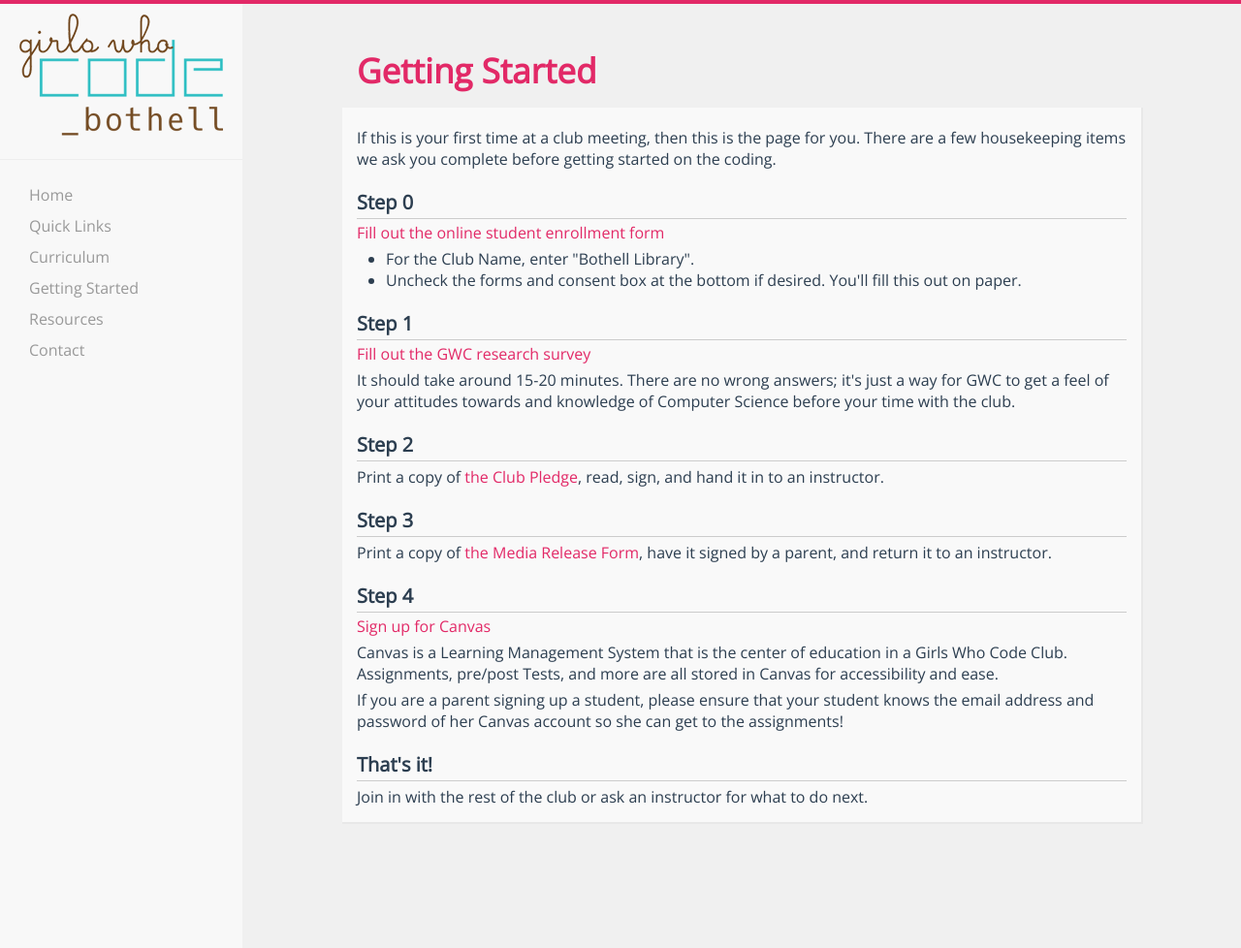
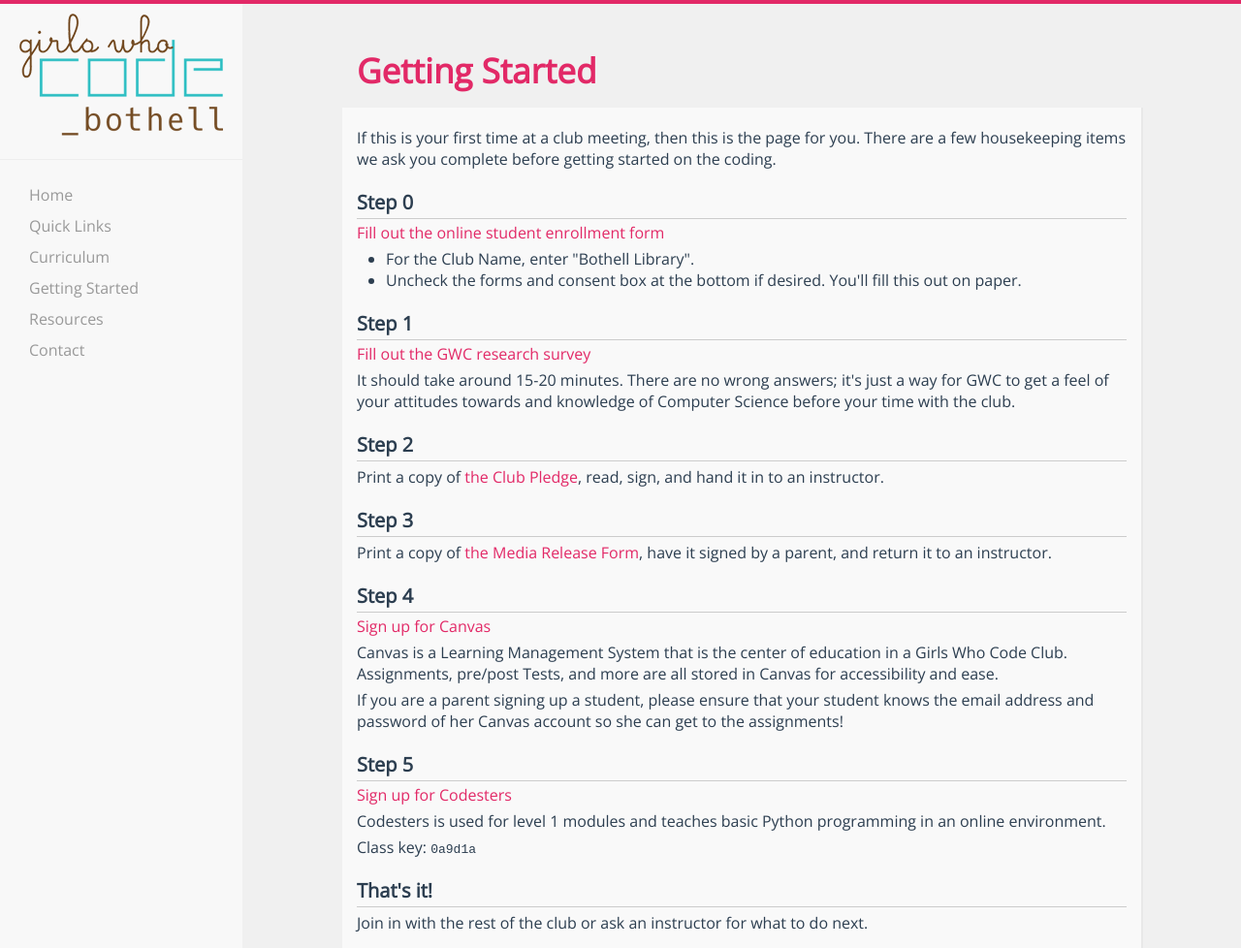
Before and after one commit to shanet/Girls-Who-Code-Bothell, a Jekyll site: the page built from getting_started/index.md, in a window 1280 px wide and 978 px high. Shown: the whole window at 97% size. Built offline with Jekyll 4.4.1, drawn with Linux system fonts in a browser that asks for light colours.

Commit message:
add codesters instructions to getting started page

```diff
--- a/getting_started/index.md
+++ b/getting_started/index.md
@@ -37,6 +37,14 @@
 
     <p>If you are a parent signing up a student, please ensure that your student knows the email address and password of her Canvas account so she can get to the assignments!</p>
 
+    <h1>Step 5</h1>
+
+    <a href="https://www.codesters.com">Sign up for Codesters</a>
+
+    <p>Codesters is used for level 1 modules and teaches basic Python programming in an online environment.</p>
+
+    <p>Class key: <code>0a9d1a</code></p>
+
     <h1>That's it!</h1>
     <p>Join in with the rest of the club or ask an instructor for what to do next.</p>
   </div>
```
